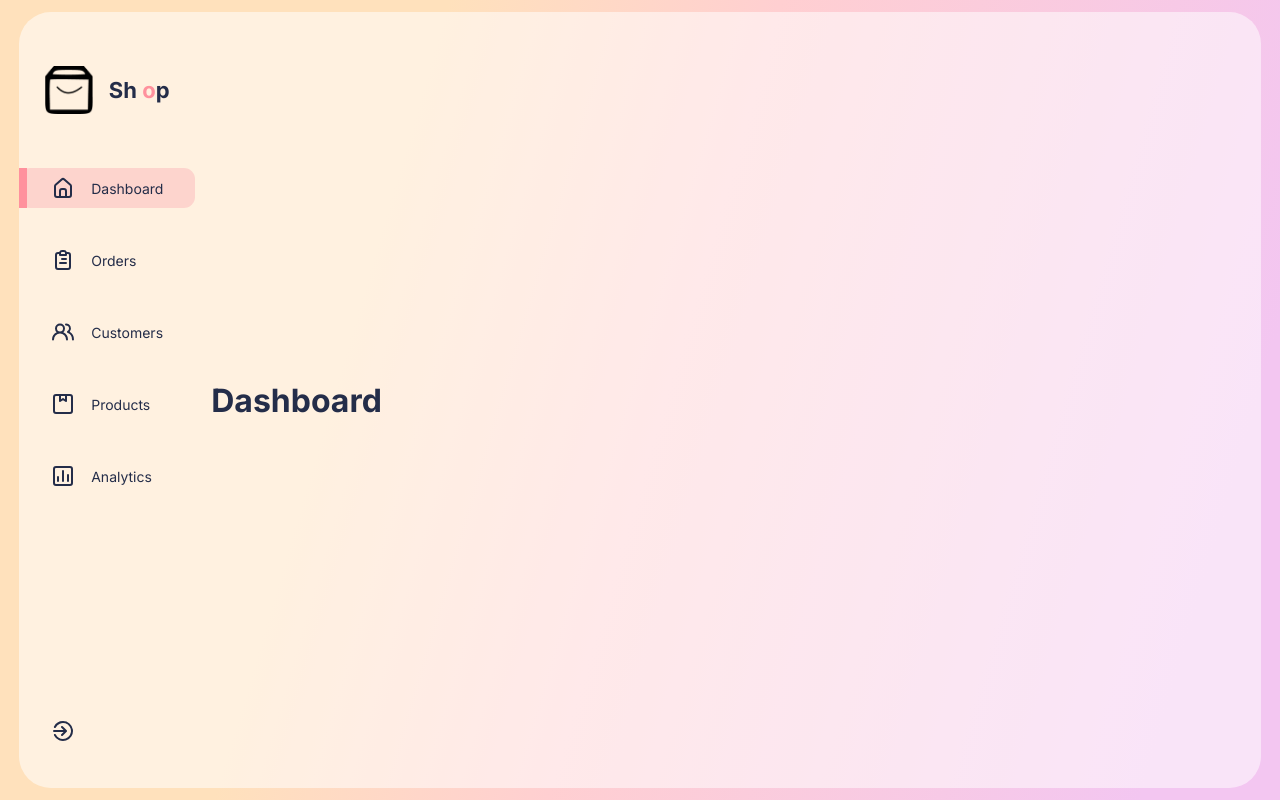
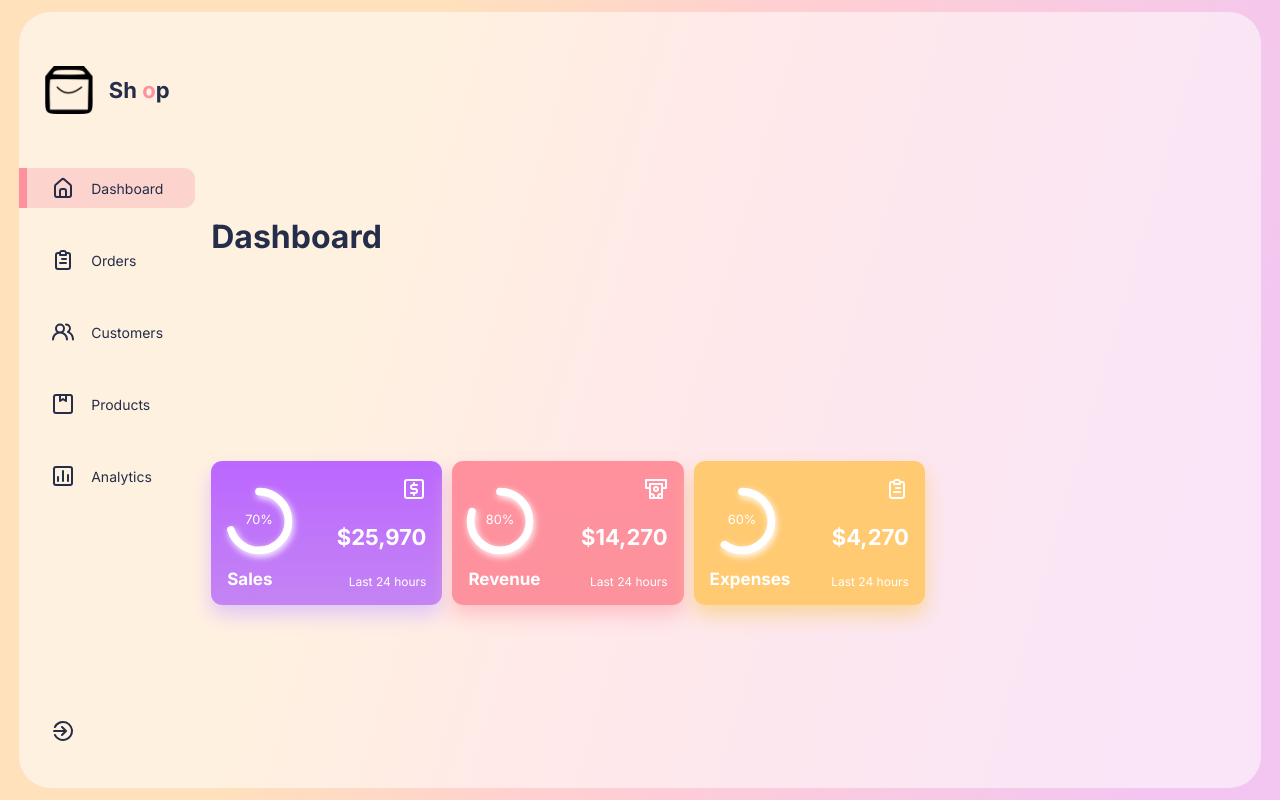
Before and after one commit to Cypherfelix/react-admin-dashboard, a React (Create React App) app: page / in a window 1280 px wide. Built offline with nearby package versions, Linux system fonts and the light colour scheme.

Commit message:
Cards creation and styling with graph

```diff
--- a/src/Data/Data.js
+++ b/src/Data/Data.js
@@ -5,8 +5,17 @@ import {
   UilUsersAlt,
   UilPackage,
   UilChart,
+  UilSignOutAlt,
 } from "@iconscout/react-unicons";
 
+// Analytics Cards imports
+import { UilUsdSquare, UilMoneyWithdrawal } from "@iconscout/react-unicons";
+import { keyboard } from "@testing-library/user-event/dist/keyboard";
+
+// Recent Card Imports
+import img1 from "../imgs/img1.png";
+import img2 from "../imgs/img2.png";
+import img3 from "../imgs/img3.png";
 
 // Sidebar Data
 export const SidebarData = [
@@ -31,3 +40,78 @@ export const SidebarData = [
     heading: 'Analytics'
   },
 ];
+
+// Analytics Cards Data
+export const cardsData = [
+  {
+    title: "Sales",
+    color: {
+      backGround: "linear-gradient(180deg, #bb67ff 0%, #c484f3 100%)",
+      boxShadow: "0px 10px 20px 0px #e0c6f5",
+    },
+    barValue: 70,
+    value: "25,970",
+    png: UilUsdSquare,
+    series: [
+      {
+        name: "Sales",
+        data: [31, 40, 28, 51, 42, 109, 100],
+      },
+    ],
+  },
+  {
+    title: "Revenue",
+    color: {
+      backGround: "linear-gradient(180deg, #FF919D 0%, #FC929D 100%)",
+      boxShadow: "0px 10px 20px 0px #FDC0C7",
+    },
+    barValue: 80,
+    value: "14,270",
+    png: UilMoneyWithdrawal,
+    series: [
+      {
+        name: "Revenue",
+        data: [10, 100, 50, 70, 80, 30, 40],
+      },
+    ],
+  },
+  {
+    title: "Expenses",
+    color: {
+      backGround:
+        "linear-gradient(rgb(248, 212, 154) -146.42%, rgb(255 202 113) -46.42%)",
+      boxShadow: "0px 10px 20px 0px #F9D59B",
+    },
+    barValue: 60,
+    value: "4,270",
+    png: UilClipboardAlt,
+    series: [
+      {
+        name: "Expenses",
+        data: [10, 25, 15, 30, 12, 15, 20],
+      },
+    ],
+  },
+];
+
+// Recent Update Card Data
+export const UpdatesData = [
+  {
+    img: img1,
+    name: "Andrew Thomas",
+    noti: "has ordered Apple smart watch 2500mh battery.",
+    time: "25 seconds ago",
+  },
+  {
+    img: img2,
+    name: "James Bond",
+    noti: "has received Samsung gadget for charging battery.",
+    time: "30 minutes ago",
+  },
+  {
+    img: img3,
+    name: "Iron Man",
+    noti: "has ordered Apple smart watch, samsung Gear 2500mh battery.",
+    time: "2 hours ago",
+  },
+];
--- /dev/null
+++ b/src/components/Card/Card.css
@@ -0,0 +1,105 @@
+.CompactCard {
+  display: flex;
+  flex: 1;
+  height: 7rem !important;
+  border-radius: 0.7rem;
+  color: white;
+  padding: 1rem;
+  position: relative;
+  cursor: pointer;
+}
+.CompactCard:hover {
+  box-shadow: none !important;
+}
+
+/* radial bar */
+.radialBar {
+  flex: 1 1;
+  display: flex;
+  flex-direction: column;
+  justify-content: flex-end;
+  gap: 1rem;
+}
+.CircularProgressbar {
+  width: 4rem !important;
+  overflow: visible;
+}
+.CircularProgressbar-path {
+  stroke: white !important;
+  stroke-width: 12px !important;
+  filter: drop-shadow(2px 4px 6px white);
+}
+.CircularProgressbar-trail {
+  display: none;
+}
+.CircularProgressbar-text {
+  fill: white !important;
+}
+
+.radialBar > span {
+  font-size: 17px;
+  font-weight: bold;
+}
+
+/* sideDetail*/
+.detail {
+  flex: 1;
+  display: flex;
+  flex-direction: column;
+  align-items: flex-end;
+  justify-content: space-between;
+}
+
+.detail > span:nth-child(2) {
+  font-size: 22px;
+  font-weight: bold;
+}
+.detail > span:nth-child(3) {
+  font-size: 12px;
+}
+
+/* ExpandedCard */
+.ExpandedCard {
+  position: absolute;
+  width: 60%;
+  height: 70vh;
+  z-index: 9;
+  left: 13rem;
+  border-radius: 1rem;
+  display: flex;
+  flex-direction: column;
+  align-items: center;
+  justify-content: space-around;
+  padding: 1rem;
+}
+.ExpandedCard > span:nth-of-type(1) {
+  color: white;
+  font-size: 26px;
+  font-weight: bold;
+  text-shadow: 0px 0px 15px white;
+}
+.ExpandedCard > span:nth-of-type(2) {
+  color: rgb(236, 236, 236);
+  font-size: 15px;
+}
+
+.chartContainer {
+  width: 70%;
+}
+
+@media screen and (max-width: 1200px) {
+  .ExpandedCard {
+    top: 2rem;
+    height: 45vh;
+    left: 6rem;
+  }
+}
+
+@media screen and (max-width: 768px) {
+  .ExpandedCard {
+    top: 8rem;
+    height: 50%;
+    left: 25px;
+    width: 80%;
+  }
+}
--- /dev/null
+++ b/src/components/Card/Card.jsx
@@ -0,0 +1,127 @@
+import React, { useState } from "react";
+import "./Card.css";
+import { CircularProgressbar } from "react-circular-progressbar";
+import "react-circular-progressbar/dist/styles.css";
+import { motion, AnimateSharedLayout } from "framer-motion";
+import { UilTimes } from "@iconscout/react-unicons";
+import Chart from "react-apexcharts";
+
+// parent Card
+
+const Card = (props) => {
+  const [expanded, setExpanded] = useState(false);
+  return (
+    <AnimateSharedLayout>
+      {expanded ? (
+        <ExpandedCard param={props} setExpanded={() => setExpanded(false)} />
+      ) : (
+        <CompactCard param={props} setExpanded={() => setExpanded(true)} />
+      )}
+    </AnimateSharedLayout>
+  );
+};
+
+// Compact Card
+function CompactCard({ param, setExpanded }) {
+  const Png = param.png;
+  return (
+    <motion.div
+      className="CompactCard"
+      style={{
+        background: param.color.backGround,
+        boxShadow: param.color.boxShadow,
+      }}
+      layoutId="expandableCard"
+      onClick={setExpanded}
+    >
+      <div className="radialBar">
+        <CircularProgressbar
+          value={param.barValue}
+          text={`${param.barValue}%`}
+        />
+        <span>{param.title}</span>
+      </div>
+      <div className="detail">
+        <Png />
+        <span>${param.value}</span>
+        <span>Last 24 hours</span>
+      </div>
+    </motion.div>
+  );
+}
+
+// Expanded Card
+function ExpandedCard({ param, setExpanded }) {
+  const data = {
+    options: {
+      chart: {
+        type: "area",
+        height: "auto",
+      },
+
+      dropShadow: {
+        enabled: false,
+        enabledOnSeries: undefined,
+        top: 0,
+        left: 0,
+        blur: 3,
+        color: "#000",
+        opacity: 0.35,
+      },
+
+      fill: {
+        colors: ["#fff"],
+        type: "gradient",
+      },
+      dataLabels: {
+        enabled: false,
+      },
+      stroke: {
+        curve: "smooth",
+        colors: ["white"],
+      },
+      tooltip: {
+        x: {
+          format: "dd/MM/yy HH:mm",
+        },
+      },
+      grid: {
+        show: true,
+      },
+      xaxis: {
+        type: "datetime",
+        categories: [
+          "2018-09-19T00:00:00.000Z",
+          "2018-09-19T01:30:00.000Z",
+          "2018-09-19T02:30:00.000Z",
+          "2018-09-19T03:30:00.000Z",
+          "2018-09-19T04:30:00.000Z",
+          "2018-09-19T05:30:00.000Z",
+          "2018-09-19T06:30:00.000Z",
+        ],
+      },
+    },
+  };
+
+  return (
+    <motion.div
+      className="ExpandedCard"
+      style={{
+        background: param.color.backGround,
+        boxShadow: param.color.boxShadow,
+      }}
+      layoutId="expandableCard"
+    >
+      <div style={{ alignSelf: "flex-end", cursor: "pointer", color: "white" }}>
+        <UilTimes onClick={setExpanded} />
+      </div>
+        <span>{param.title}</span>
+      <div className="chartContainer">
+        <Chart options={data.options} series={param.series} type="area" />
+      </div>
+      <span>Last 24 hours</span>
+    </motion.div>
+  );
+}
+
+export default Card;
--- /dev/null
+++ b/src/components/Cards/Cards.css
@@ -0,0 +1,8 @@
+.Cards {
+  display: flex;
+  gap: 10px;
+}
+
+.parentContainer {
+  width: 100%;
+}
--- /dev/null
+++ b/src/components/Cards/Cards.jsx
@@ -0,0 +1,28 @@
+import React from "react";
+import "./Cards.css";
+import { cardsData } from "../../Data/Data";
+
+import Card from "../Card/Card";
+
+const Cards = () => {
+  return (
+    <div className="Cards">
+      {cardsData.map((card, id) => {
+        return (
+          <div className="parentContainer" key={id}>
+            <Card
+              title={card.title}
+              color={card.color}
+              barValue={card.barValue}
+              value={card.value}
+              png={card.png}
+              series={card.series}
+            />
+          </div>
+        );
+      })}
+    </div>
+  );
+};
+
+export default Cards;
--- a/src/components/MainDash/MainDash.jsx
+++ b/src/components/MainDash/MainDash.jsx
@@ -1,9 +1,11 @@
 import React from "react";
+import Cards from "../Cards/Cards";
 import "./MainDash.css";
 const MainDash = () => {
   return (
     <div className="MainDash">
       <h1>Dashboard</h1>
+      <Cards />
     </div>
   );
 };
```
